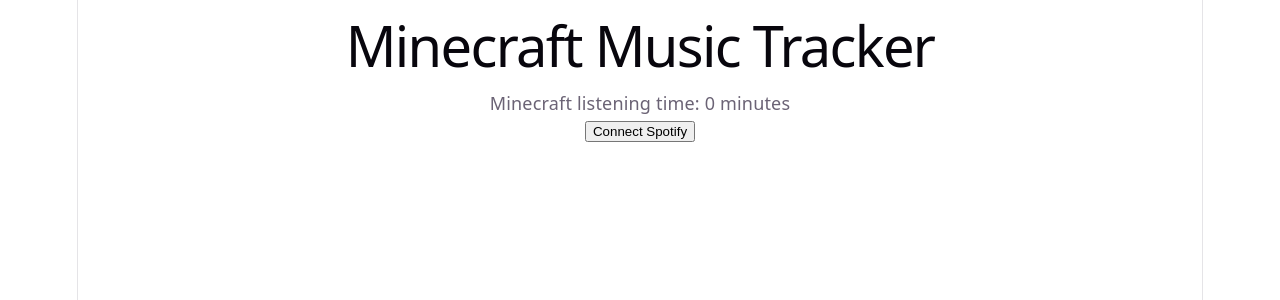
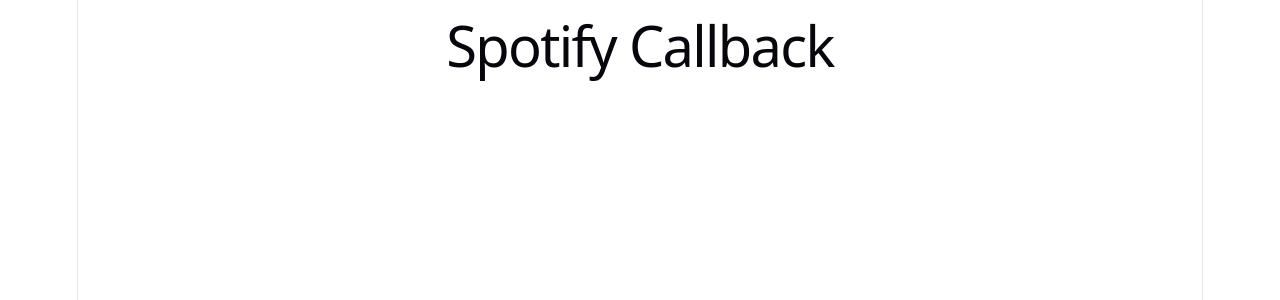
Before and after one commit to syxdustin/Minecraft-Tracker, a React (Vite) app: page /callback in a window 1280 px wide. Shown: the top 300 px of the page. Built offline with nearby package versions, Linux system fonts and the light colour scheme.

Commit message:
added spotify auth

```diff
--- a/package.json
+++ b/package.json
@@ -11,7 +11,8 @@
   },
   "dependencies": {
     "react": "^19.2.8",
-    "react-dom": "^19.2.8"
+    "react-dom": "^19.2.8",
+    "react-router-dom": "^7.18.3"
   },
   "devDependencies": {
     "@eslint/js": "^10.0.1",
--- a/src/App.jsx
+++ b/src/App.jsx
@@ -1,22 +1,34 @@
 import { useState } from "react";
-import { randomString } from "./Spotify.jsx";
+import { BrowserRouter, Routes, Route } from "react-router-dom";
+import Header from "./components/Header.jsx";
+import Stats from "./components/Stats.jsx";
+import Callback from "./components/Callback.jsx";
+import { loginWithSpotify } from "./Spotify.jsx";
 
-function App() {
+function Home() {
   const [minutes, setMinutes] = useState(0);
-
-  console.log("Random string:", randomString(128));
 
   return (
     <div>
-      <h1>Minecraft Music Tracker</h1>
+      <Header />
+      <Stats minutes={minutes} />
 
-      <p>Minecraft listening time: {minutes} minutes</p>
-
-      <button onClick={() => setMinutes(10)}>
+      <button onClick={loginWithSpotify}>
         Connect Spotify
       </button>
     </div>
   );
 }
 
+function App() {
+  return (
+    <BrowserRouter>
+      <Routes>
+        <Route path="/" element={<Home />} />
+        <Route path="/callback" element={<Callback />} />
+      </Routes>
+    </BrowserRouter>
+  );
+}
+
 export default App;
--- a/src/Spotify.jsx
+++ b/src/Spotify.jsx
@@ -30,4 +30,28 @@
         .replace(/\//g, "_");
 }
 
-export { randomString, sha256, base64encode };
+async function loginWithSpotify() {
+    const codeVerifier = randomString(64);
+
+    localStorage.setItem("code_verifier", codeVerifier);
+
+    const hashed = await sha256(codeVerifier);
+    const codeChallenge = base64encode(hashed);
+
+    const scope = "user-read-recently-played";
+
+    const authUrl = new URL("https://accounts.spotify.com/authorize");
+
+    authUrl.search = new URLSearchParams({
+        response_type: "code",
+        client_id: clientId,
+        scope: scope,
+        code_challenge_method: "S256",
+        code_challenge: codeChallenge,
+        redirect_uri: redirectUri,
+    }).toString();
+
+    window.location.href = authUrl.toString();
+}
+
+export { randomString, sha256, base64encode, loginWithSpotify, };
--- /dev/null
+++ b/src/components/Callback.jsx
@@ -0,0 +1,13 @@
+function Callback() {
+    const params = new URLSearchParams(window.location.search);
+    const code = params.get("code");
+
+    console.log("Spotify code:", code);
+
+    return (
+        <div>
+            <h1>Spotify Callback</h1>
+        </div>
+    );
+}
+export default Callback;
```
Also changed, not shown: 1 other file (tests, documents, lock files or other folders).
